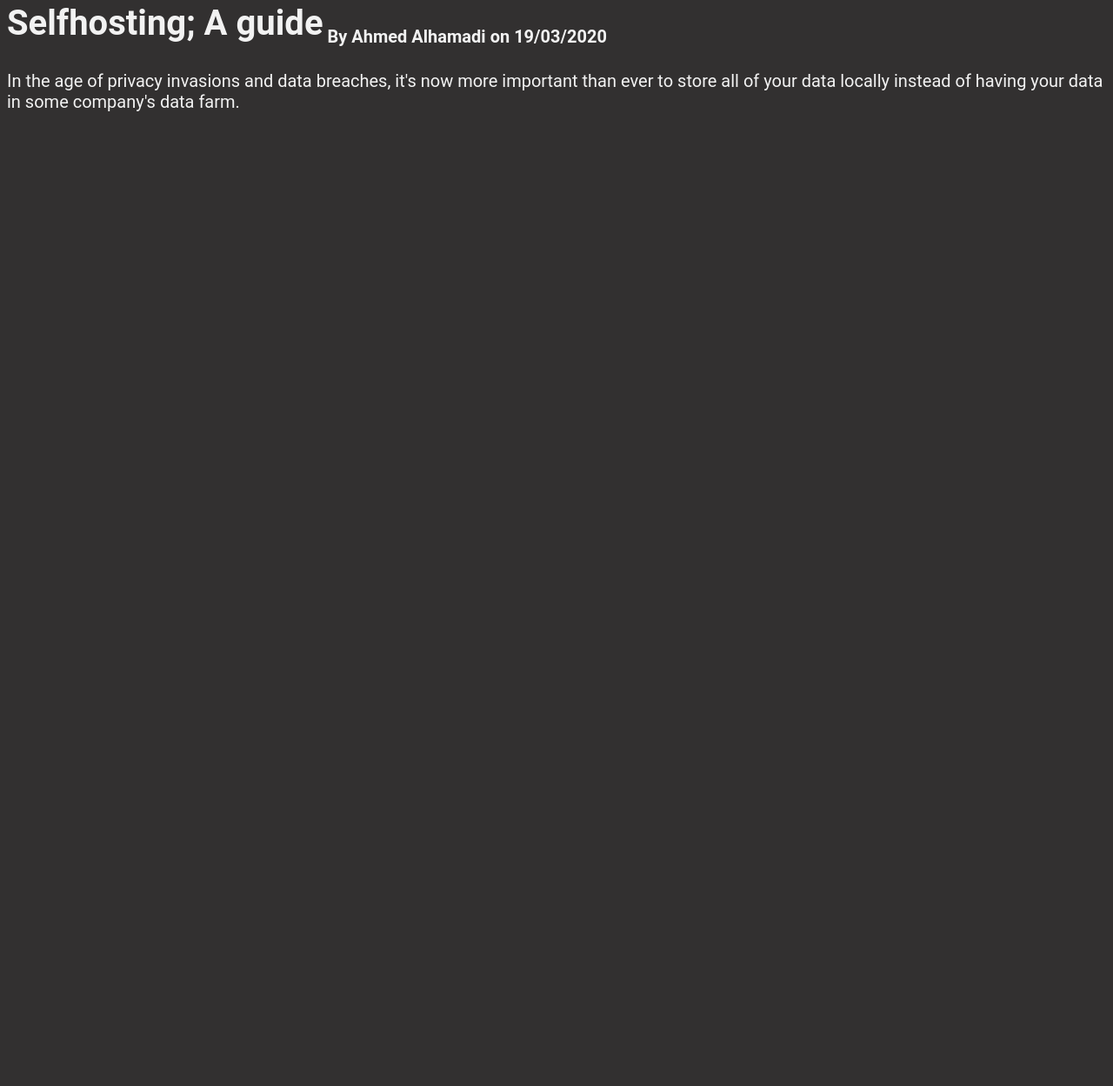
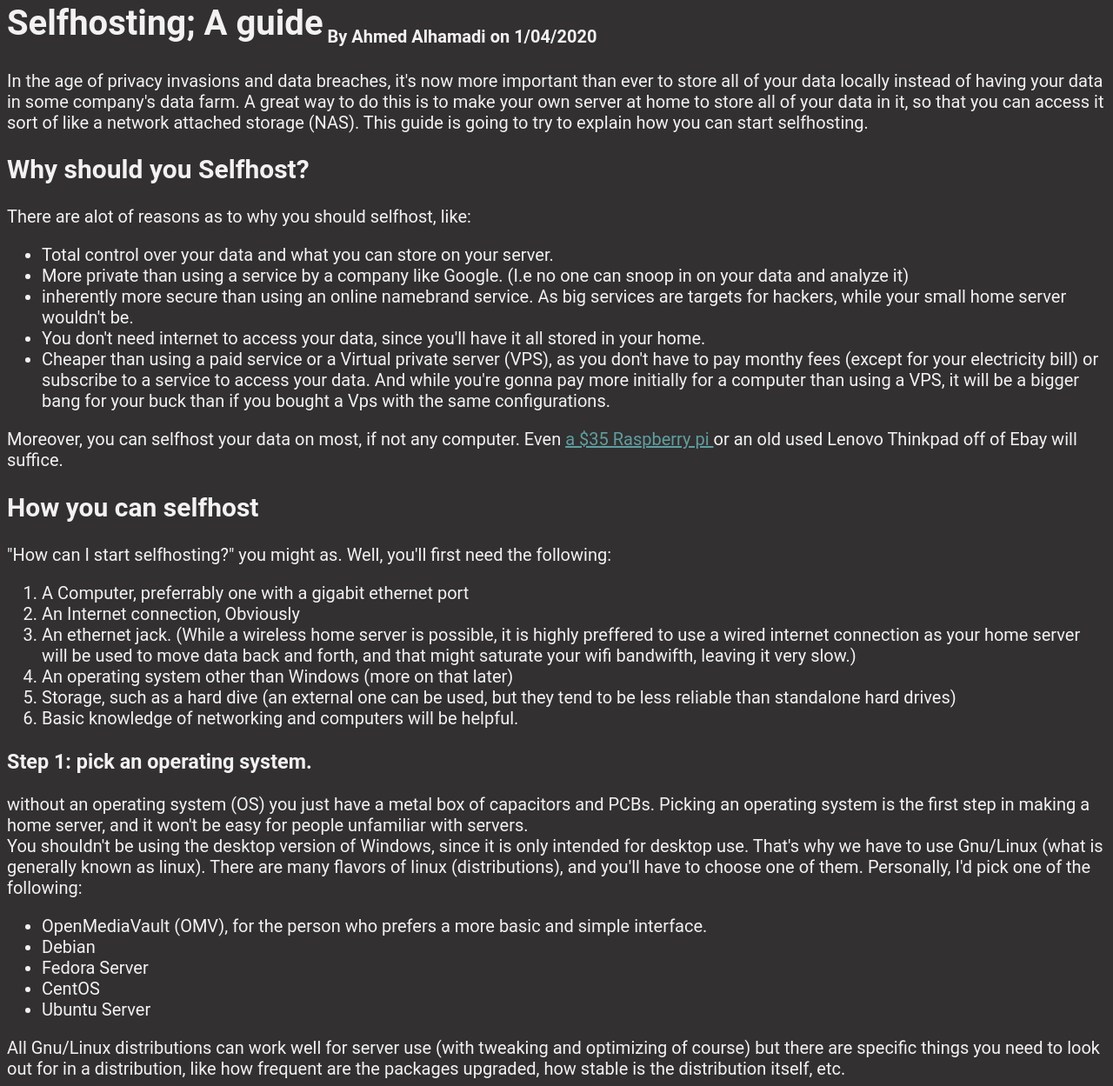
Before and after one commit to Ahmed-Alh/My-personal-website, a plain HTML site: page blogs/Selfhosting; A guide.html in a window 1280 px wide. Shown: the part 24-1273 px from the top of the page at 87% size. Before the commit the page ends 800 px from the top, so only its background shows below. Drawn offline with Linux system fonts and the light colour scheme; files that its build step writes are made by us from their sources.

Commit message:
1st part of the first blog

```diff
--- a/blogs/Selfhosting; A guide.html
+++ b/blogs/Selfhosting; A guide.html
@@ -6,8 +6,41 @@
         <meta charset="UTF-8">
     </head>
     <body>
-        <h1>Selfhosting; A guide<sub style="font-size:50%;"> By Ahmed Alhamadi on 19/03/2020</sub></sub></h1>
-        <p1>In the age of privacy invasions and data breaches, it's now more important than ever to store all of your data locally instead of having your data in some company's data farm.
+        <h1>Selfhosting; A guide<sub style="font-size:50%;"> By Ahmed Alhamadi on 1/04/2020</sub></sub></h1>
+        <p1>In the age of privacy invasions and data breaches, it's now more important than ever to store all of your data locally instead of having your data in some company's data farm. A great way to do this is to make your own server at home to store all of your data in it, so that you can access it sort of like a network attached storage (NAS). This guide is going to try to explain how you can start selfhosting.
         </p1>
+        <h2>Why should you Selfhost?</h2>
+        <p2>There are alot of reasons as to why you should selfhost, like: <br>
+        <ul>
+        <li>Total control over your data and what you can store on your server.</li>
+        <li>More private than using a service by a company like Google. (I.e no one can snoop in on your data and analyze it)</li>
+        <li>inherently more secure than using an online namebrand service. As big services are targets for hackers, while your small home server wouldn't be.</li>
+        <li>You don't need internet to access your data, since you'll have it all stored in your home.</li>
+        <li>Cheaper than using a paid service or a Virtual private server (VPS), as you don't have to pay monthy fees (except for your electricity bill) or subscribe to a service to access your data. And while you're gonna pay more initially for a computer than using a VPS, it will be a bigger bang for your buck than if you bought a Vps with the same configurations. </li>
+        </ul>
+        Moreover, you can selfhost your data on most, if not any computer. Even  <a href="https://www.raspberrypi.org/products/raspberry-pi-4-model-b/" style="color: cadetblue;">a $35 Raspberry pi </a> or an old used Lenovo Thinkpad off of Ebay will suffice.
+    </p2>
+    <h2>How you can selfhost</h2>
+    <p1>"How can I start selfhosting?" you might as. Well, you'll first need the following:</p1>
+    <ol>
+    <li>A Computer, preferrably one with a gigabit ethernet port</li>
+    <li>An Internet connection, Obviously</li>
+    <li>An ethernet jack. (While a wireless home server is possible, it is highly preffered to use a wired internet connection as your home server will be used to move data back and forth, and that might saturate your wifi bandwifth, leaving it very slow.) </li>
+    <li>An operating system other than Windows (more on that later)</li>
+    <li>Storage, such as a hard dive (an external one can be used, but they tend to be less reliable than standalone hard drives)</li>
+    <li>Basic knowledge of networking and computers will be helpful.</li>
+    </ol>
+    <h3>Step 1: pick an operating system.</h3>
+    <p2>without an operating system (OS) you just have a metal box of capacitors and PCBs. Picking an operating system is the first step in making a home server, and it won't be easy for people unfamiliar with servers. <br> You shouldn't be using the desktop version of  Windows, since it is only intended for desktop use. That's why we have to use Gnu/Linux (what is generally known as linux). There are many flavors of linux (distributions), and you'll have to choose one of them. Personally, I'd pick one of the following:</p2>
+    <ul>
+        <li>OpenMediaVault (OMV), for the person who prefers a more basic and simple interface.</li>
+        <li>Debian</li>
+        <li>Fedora Server</li>
+        <li>CentOS</li>
+        <li>Ubuntu Server</li>
+    </ul>
+    <p2>All Gnu/Linux distributions can work well for server use (with tweaking and optimizing of course) but there are specific things you need to look out for in a distribution, like how frequent are the packages upgraded, how stable is the distribution itself, etc.
+
+    </p2>
     </body>
 </html>
--- a/style.css
+++ b/style.css
@@ -4,6 +4,10 @@ body {
   color: #f2f2f2;
   font-family: 'Roboto', sans-serif;
   font-size: 20px;
+}
+p {
+  margin-right: 150px;
+  margin-left: 80px;
 }
 .links {
 background-color: #413a3a;
```
Also changed, not shown: donate.html (+4 -1 lines), index.html (+4 -4 lines), bitcoin-logo.png (added), bitcoin-qr.png (added).
